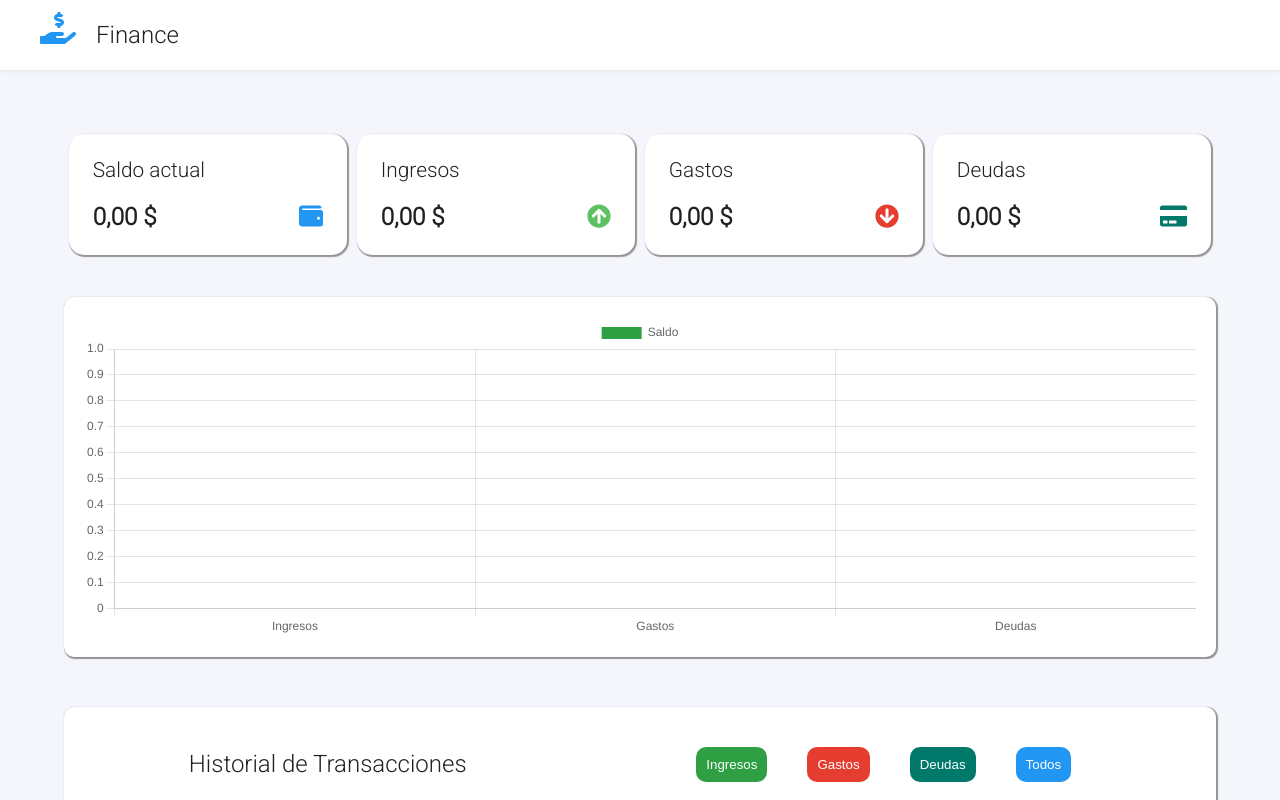
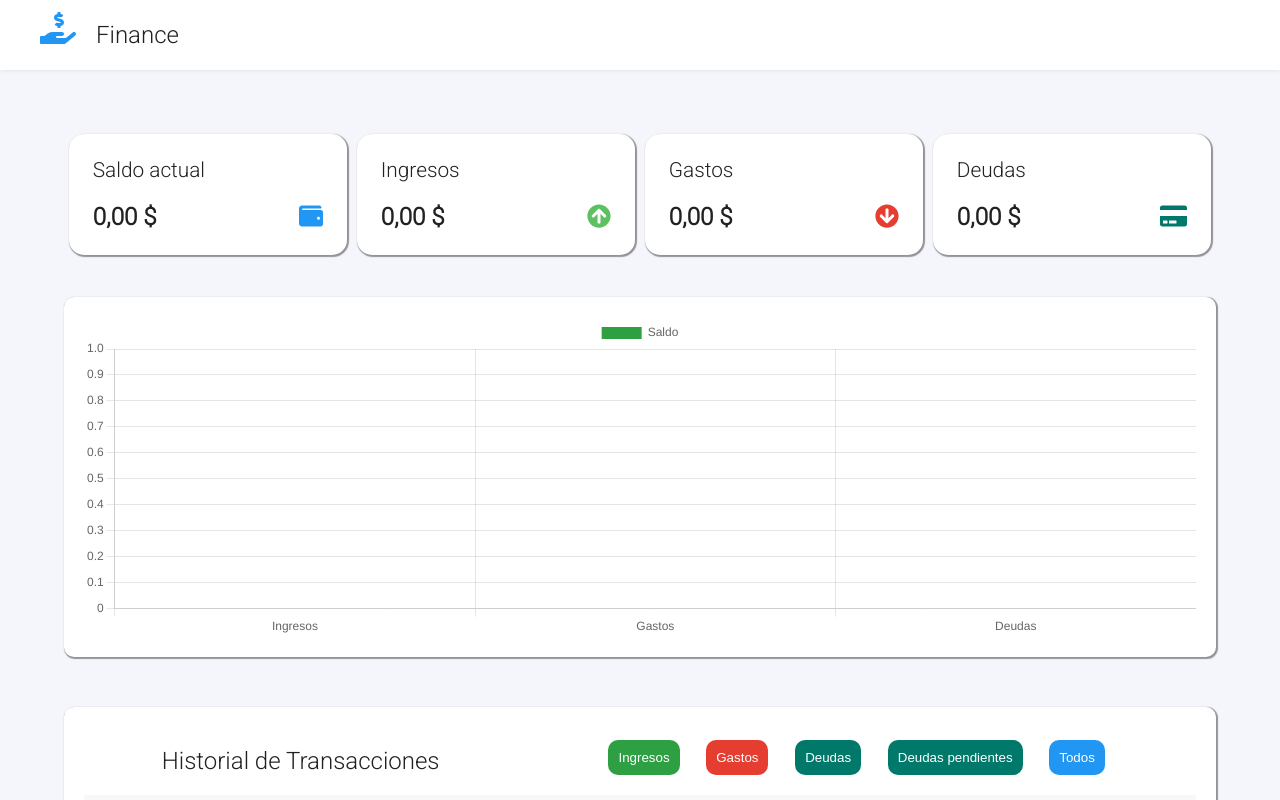
Before and after one commit to Judiazp/administration-app, a React (Create React App) app: page / in a window 1280 px wide. Shown: the top 800 px of the page. Built offline with nearby package versions, Linux system fonts and the light colour scheme.

Commit message:
Agregando un nuevo filtro.
- Se agrego el filtro de deudas pendientes.
- Se corrigieron algunos errores de indentacion.

```diff
--- a/src/components/molecules/card/index.jsx
+++ b/src/components/molecules/card/index.jsx
@@ -11,8 +11,7 @@ const Card = ({
     currentBalance,
     iconColor,
     parameter,
-    amounts,
-}) => {
+    amounts }) => {
 
     const [balance, setBalance] = useState(false)
 
--- a/src/components/organisms/balance/index.jsx
+++ b/src/components/organisms/balance/index.jsx
@@ -38,8 +38,6 @@ export const Balance = ({ records, addTransaction }) => {
     transactions.filter(({stateDebts}) => stateDebts === 'notPayed').forEach(({ amount }) => {
         amounts.totalDebtsNotPayed += parseFloat(amount)
     })
-
-    console.log(amounts.totalDebtsNotPayed);
 
     const cards = [
         {
--- a/src/components/organisms/filteredTransactions/index.jsx
+++ b/src/components/organisms/filteredTransactions/index.jsx
@@ -6,10 +6,17 @@ export const FilteredTransactions = ({ filters, transactions, deleteRecord, upda
 
     const filterArray = (typeFilter) => {
 
-        const array = (typeFilter === 'everyone') ? transactions : transactions.filter(({operation}) => operation === typeFilter)
+        let array
+        if (typeFilter === 'everyone') {
+            array = transactions
+        }
+        if (typeFilter === 'notPayed') {
+            array = transactions.filter(({stateDebts}) => stateDebts === typeFilter)
+        } else {
+            array = transactions.filter(({operation}) => operation === typeFilter)
+        }
 
         if (filters === typeFilter) {
-
             if (array.length === 0) {
                 return <NoRecords/>
             } else {
--- a/src/components/organisms/historical/historical.css
+++ b/src/components/organisms/historical/historical.css
@@ -22,6 +22,7 @@
 .btns {
     display: flex;
     justify-content: center;
+    flex-wrap: wrap;
 }
 
 .filters {
@@ -31,7 +32,7 @@
     border-radius: 10px;
     border: none;
     color: #fff;
-    margin: 20px;
+    margin: 1em;
     margin-bottom: 20px;
     padding: 10px;
     cursor: pointer;
--- a/src/components/organisms/historical/index.jsx
+++ b/src/components/organisms/historical/index.jsx
@@ -16,7 +16,7 @@ const TransactionHistory = ({ transactions, deleteRecord, updateRecord }) =>  {
         <div className='transaction-history'>
             <div className="content-filter">
                 <h2 className='title'>Historial de Transacciones</h2>
-                <article className='btns'>
+                <div className='btns'>
                     <button
                         className='filter-revenues filters'
                         name="ingreso"
@@ -39,13 +39,20 @@ const TransactionHistory = ({ transactions, deleteRecord, updateRecord }) =>  {
                         Deudas
                     </button>
                     <button
+                        className='filter-debts filters'
+                        name='notPayed'
+                        onClick={ (e) => handleFilterClick(e, 'notPayed') }
+                    >
+                        Deudas pendientes
+                    </button>
+                    <button
                         className='filters'
                         name='everyone'
                         onClick={ (e) => handleFilterClick(e, 'everyone') }
                     >
                         Todos
                     </button>
-                </article>
+                </div>
             </div>
             <div className="content-tab">
                 <p>Tipo</p>
```
Lines whose indentation alone changed are shown as unchanged.
